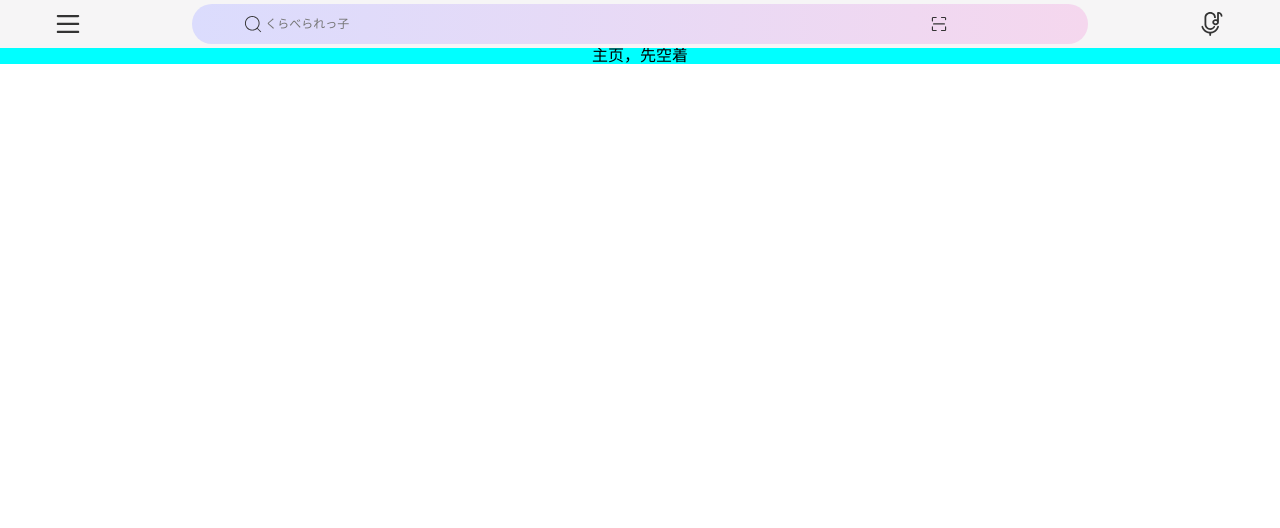
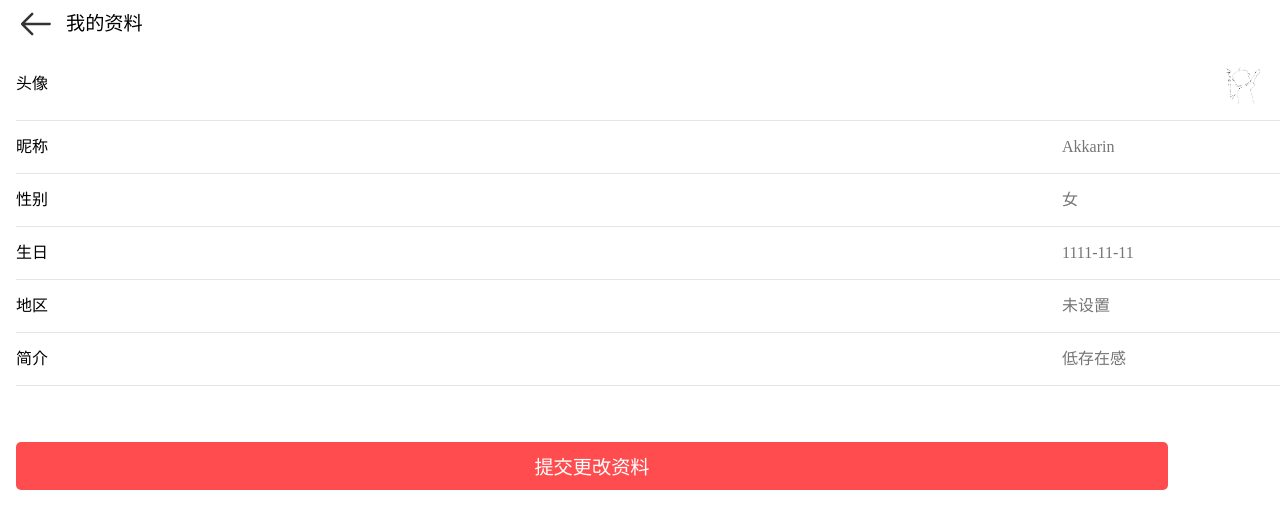
Before and after one commit to 9WiSHao/FakeCouldMusicM, a Vue app: page /setting in a window 1280 px wide. Before the commit this address led to /home. Shown: the top 528 px of the page. Built offline with nearby package versions, Linux system fonts and the light colour scheme.

Commit message:
feat : 个人信息编辑

```diff
--- a/src/apis/person.js
+++ b/src/apis/person.js
@@ -67,3 +67,17 @@ export function getUserCommentAPI(id) {
 		method: 'GET',
 	});
 }
+
+export function updateInformationAPI(gender, birthday, nickname, province, city, signature) {
+	let formData = new FormData();
+	const cookie = localStorage.getItem('cookie');
+	formData.append('cookie', cookie);
+	return httpInstance({
+		url: `/user/update?gender=${gender}&signature=${signature}&city=${city}&nickname=${nickname}&birthday=${birthday}&province=${province}&noCookie=true`,
+		method: 'POST',
+		data: formData,
+		headers: {
+			'Content-Type': 'multipart/form-data',
+		},
+	});
+}
--- a/src/router/index.js
+++ b/src/router/index.js
@@ -34,6 +34,10 @@ const routes = [
 		component: () => import('@/views/List/index.vue'),
 	},
 	{
+		path: '/setting',
+		component: () => import('@/views/Setting/index.vue'),
+	},
+	{
 		path: '/:catchAll(.*)',
 		redirect: '/home',
 	},
--- a/src/stores/person.js
+++ b/src/stores/person.js
@@ -81,6 +81,8 @@ export const useUserStore = defineStore('user', () => {
 		// 计算是几零后
 		let age1 = new Date(user.value.birthday).getFullYear();
 		userReal.value.age = `${parseInt((age1 % 100) / 10)}0后`;
+
+		userReal.value.ageString = `${age1}-${new Date(user.value.birthday).getMonth() + 1}-${new Date(user.value.birthday).getDate()}`;
 		// 获取城市
 		const location = new ChinaLocation(list);
 		location.changeLocation(user.value.provinceCode, user.value.cityCode);
--- a/src/views/List/components/ListMessage.vue
+++ b/src/views/List/components/ListMessage.vue
@@ -6,8 +6,8 @@
 
 	const { listDetail, songList, getListDetail, getSongList } = useSongListStore();
 
-	onMounted(async () => {
-		await getListDetail($route.params.id);
+	onMounted(() => {
+		getListDetail($route.params.id);
 	});
 </script>
 <template>
@@ -22,7 +22,7 @@
 			</div>
 			<div class="right">
 				<div class="list-name">
-					<div class="name">{{ listDetail.name ?? '歌单不知道叫啥' }}</div>
+					<div class="name">{{ listDetail.name ?? '歌单加载中' }}</div>
 					<div class="more"></div>
 				</div>
 				<div class="owner">
--- a/src/views/List/components/ListSongs.vue
+++ b/src/views/List/components/ListSongs.vue
@@ -2,12 +2,15 @@
 	import { onMounted } from 'vue';
 	import { useRoute } from 'vue-router';
 	import { useSongListStore } from '@/stores/songList.js';
+	import { ref } from 'vue';
 	const $route = useRoute();
-
+	let sure = ref(true);
 	const { listDetail, getListDetail, getSongList } = useSongListStore();
 
 	onMounted(async () => {
+		sure.value = true;
 		await getSongList($route.params.id);
+		sure.value = false;
 	});
 </script>
 <template>
@@ -25,7 +28,7 @@
 			</div>
 		</div>
 		<div class="songs">
-			<div class="song1" v-if="!listDetail.lists">
+			<div class="song1" v-if="sure">
 				<div class="num">1</div>
 				<div class="message">
 					<div class="songname">
@@ -41,7 +44,7 @@
 				<div class="more">
 					<img src="@/assets/icon/songlist/三点更多_灰.svg" alt="" />
 				</div>
-				<div class="loading">加载中...</div>
+				<div class="loading">(示例结构) 加载中...</div>
 			</div>
 			<div class="song1" v-else v-for="(item, index) in listDetail.lists" :key="item.id">
 				<div class="num">{{ index + 1 }}</div>
@@ -66,9 +69,12 @@
 <style scoped lang="scss">
 	.loading {
 		color: #999;
-		font-size: 1.2rem;
-		text-align: center;
+		font-size: larger;
 		margin-top: 2vh;
+		position: absolute;
+		margin-bottom: -10vh;
+		left: 50%;
+		transform: translateX(-50%);
 	}
 	.allSongs {
 		background-color: #fff;
@@ -105,6 +111,7 @@
 			}
 		}
 		.songs {
+			position: relative;
 			display: flex;
 			flex-direction: column;
 			gap: 2vh;
--- a/src/views/List/index.vue
+++ b/src/views/List/index.vue
@@ -17,7 +17,6 @@
 	.listAll {
 		background-color: #5992a1;
 		width: 100vw;
-		overflow: hidden;
 		.top {
 			position: fixed;
 			width: 100vw;
--- a/src/views/Personal/components/UserTop.vue
+++ b/src/views/Personal/components/UserTop.vue
@@ -2,6 +2,7 @@
 	import router from '@/router/index';
 	import { ref, onMounted, onBeforeUnmount } from 'vue';
 	import { useUserStore } from '@/stores/person.js';
+
 	const { user } = useUserStore();
 
 	const toHome = () => {
@@ -23,6 +24,11 @@
 		// 在组件销毁前移除滚动事件监听器
 		window.removeEventListener('scroll', handleScroll);
 	});
+
+	const emit = defineEmits(['setEdit']);
+	const clickEdit = () => {
+		emit('setEdit');
+	};
 </script>
 <template>
 	<div :class="['top', { 'scrolled-top': scrolled }]">
@@ -32,7 +38,7 @@
 		</div>
 		<div class="center"></div>
 		<div class="right">
-			<img :src="scrolled ? 'src/assets/icon/person/三点更多.svg' : 'src/assets/icon/person/三点更多_白.svg'" alt="" />
+			<img :src="scrolled ? 'src/assets/icon/person/三点更多.svg' : 'src/assets/icon/person/三点更多_白.svg'" alt="" @click="clickEdit" />
 		</div>
 	</div>
 </template>
--- /dev/null
+++ b/src/views/Personal/components/settingOut.vue
@@ -0,0 +1,42 @@
+<script setup>
+	import router from '@/router/index';
+	const toSetting = () => {
+		router.push('/setting');
+	};
+</script>
+<template>
+	<div class="settingOut">
+		<div class="editor" @click="toSetting">
+			<img src="@/assets/icon/person/编辑资料.svg" alt="" />
+			<div class="text">编辑资料</div>
+		</div>
+		<div class="editor" @click="toSetting">
+			<img src="@/assets/icon/person/编辑资料.svg" alt="" />
+			<div class="text">编辑资料</div>
+		</div>
+		<div class="editor" @click="toSetting">
+			<img src="@/assets/icon/person/编辑资料.svg" alt="" />
+			<div class="text">编辑资料</div>
+		</div>
+	</div>
+</template>
+<style scoped lang="scss">
+	.settingOut {
+		width: 50vw;
+		height: 20vh;
+		border-radius: 8px;
+		background-color: white;
+		padding: 1vh;
+		display: flex;
+		flex-direction: column;
+		justify-content: space-around;
+		img {
+			height: 3vh;
+		}
+		.editor {
+			display: flex;
+			align-items: center;
+			gap: 10px;
+		}
+	}
+</style>
--- a/src/views/Personal/index.vue
+++ b/src/views/Personal/index.vue
@@ -4,6 +4,7 @@
 	import UserMain from './components/UserMain.vue';
 	import UserStatus from './components/UserStatus.vue';
 	import UserSetting from './components/UserSetting.vue';
+	import settingOut from './components/settingOut.vue';
 	import { ref, onMounted, onBeforeUnmount } from 'vue';
 
 	import { useUserStore } from '@/stores/person.js';
@@ -11,19 +12,29 @@
 	const { user, userReal, setUserInformation, setUserMoreInformation, setUserPlaylist, setUserReal } = useUserStore();
 
 	onMounted(async () => {
-		// 挂载完获取全部主页信息，比较慢
-		await setUserInformation();
-		await setUserMoreInformation();
-		await setUserPlaylist();
-		await setUserReal();
+		if (!userReal.listenSongs) {
+			// 挂载完获取全部主页信息，比较慢
+			await setUserInformation();
+			await setUserMoreInformation();
+			await setUserPlaylist();
+			await setUserReal();
+		}
 	});
+
+	let settin = ref(false);
+	const toggleSetting = () => {
+		settin.value = !settin.value;
+	};
+	const outSetting = () => {
+		settin.value = false;
+	};
 </script>
 <template>
 	<div class="bgc">
 		<div class="top">
-			<UserTop />
+			<UserTop @setEdit="toggleSetting" />
 		</div>
-		<UserBase />
+		<UserBase @click="outSetting" />
 		<div class="table">
 			<div class="text">
 				<div class="main-page" @click="test">主页</div>
@@ -38,6 +49,7 @@
 			<!-- <UserStatus />
 			<UserSetting />  -->
 		</div>
+		<div :class="settin ? 'In' : 'Out'"><settingOut /></div>
 	</div>
 </template>
 <style scoped lang="scss">
@@ -77,4 +89,17 @@
 			// left: 76vw;
 		}
 	}
+
+	.Out {
+		position: absolute;
+		top: -100%;
+		right: -100%;
+		transition: all 0.5s ease-in-out;
+	}
+	.In {
+		position: absolute;
+		top: 0;
+		right: 0;
+		transition: all 0.5s ease-in-out;
+	}
 </style>
--- /dev/null
+++ b/src/views/Setting/index.vue
@@ -0,0 +1,159 @@
+<script setup>
+	import { useUserStore } from '@/stores/person.js';
+	import { onMounted } from 'vue';
+	import { ref } from 'vue';
+	import { updateInformationAPI } from '@/apis/person.js';
+	import ChinaLocation from 'china-location';
+	import router from '@/router/index';
+
+	const { user, userReal } = useUserStore();
+
+	let nickname = ref('');
+	let gender = ref('');
+	let birthday = ref('');
+	let location = ref('');
+	let signature = ref('');
+	const submit = async () => {
+		console.log(nickname.value);
+		console.log(gender.value);
+		console.log(birthday.value);
+		console.log(location.value);
+		console.log(signature.value);
+		// 如果没有设置，就还是原来的值
+		if (nickname.value == '') {
+			nickname.value = userReal.nickname;
+		}
+		if (gender.value == '') {
+			gender.value = userReal.gender;
+		}
+		if (birthday.value == '') {
+			birthday.value = userReal.ageString;
+		}
+		if (location.value == '') {
+			location.value = user.cityCode;
+		}
+		if (signature.value == '') {
+			signature.value = userReal.signature;
+		}
+
+		// 处理性别 0:保密 1:男性 2:女性
+		if (gender.value == '男') {
+			gender.value = 1;
+		}
+		if (gender.value == '女') {
+			gender.value = 2;
+		} else {
+			gender.value = 0;
+		}
+		// 处理生日，把字符转化为时间戳
+		birthday.value = new Date(birthday.value).getTime();
+		// 处理城市，把名字转化成代码
+		// 真完蛋，只能数字代号转城市名，反过来转不了，那就算了，强制要求输入城市代码吧
+		let cityCode = location.value;
+		let province = Math.floor(location.value / 1000) * 1000;
+
+		let provinceCode = location.value;
+
+		// updateInformationAPI(gender, birthday, nickname, province, city, signature)
+		const res = await updateInformationAPI(gender.value, birthday.value, nickname.value, province, cityCode, signature.value);
+		if (res.status == 200) {
+			alert('修改成功');
+		}
+	};
+
+	const backUser = () => {
+		router.push('/user');
+	};
+</script>
+<template>
+	<div class="setting-main">
+		<div class="top">
+			<img src="@/assets/icon/person/左箭头.svg" alt="" @click="backUser" />
+			<div class="text">我的资料</div>
+		</div>
+		<div class="main">
+			<div class="avator">
+				<div class="text">头像</div>
+				<img :src="userReal.avatarUrl ?? 'src/assets/images/Akkarin.jpg'" alt="" />
+			</div>
+			<div class="line"></div>
+			<div class="nickname">
+				<div class="text">昵称</div>
+				<input type="text" :placeholder="userReal.nickname ?? 'Akkarin'" v-model="nickname" />
+			</div>
+			<div class="line"></div>
+			<div class="gender">
+				<div class="text">性别</div>
+				<input type="text" :placeholder="userReal.gender ? '男' : '女'" v-model="gender" />
+			</div>
+			<div class="line"></div>
+			<div class="birthday">
+				<div class="text">生日</div>
+				<input type="text" :placeholder="userReal.ageString ?? '1111-11-11'" v-model="birthday" />
+			</div>
+			<div class="line"></div>
+			<div class="location">
+				<div class="text">地区</div>
+				<input type="text" :placeholder="userReal.adress2 ?? '未设置'" v-model="location" />
+			</div>
+			<div class="line"></div>
+			<div class="signature">
+				<div class="text">简介</div>
+				<input type="text" :placeholder="userReal.signature ?? '低存在感'" v-model="signature" />
+			</div>
+			<div class="line"></div>
+		</div>
+		<button @click="submit">提交更改资料</button>
+	</div>
+</template>
+<style scoped lang="scss">
+	.top {
+		padding: 2vh;
+		width: 100vw;
+		height: 6vh;
+		display: flex;
+		align-items: center;
+		gap: 10px;
+		img {
+			height: 5vh;
+		}
+		.text {
+			font-size: larger;
+		}
+	}
+	.main {
+		padding: 2vh;
+		display: flex;
+		flex-direction: column;
+		gap: 2vh;
+		& > div {
+			display: flex;
+			justify-content: space-between;
+			align-items: center;
+			input {
+				border: none;
+				outline: none;
+			}
+		}
+		img {
+			height: 5vh;
+		}
+	}
+
+	button {
+		width: 90vw;
+		height: 6vh;
+		background-color: #ff4d4f;
+		border: none;
+		border-radius: 5px;
+		color: white;
+		font-size: larger;
+		margin: 5vh 2vh;
+	}
+
+	.line {
+		width: 100vw;
+		height: 1px;
+		background-color: #e5e5e5;
+	}
+</style>
```
Also changed, not shown: src/assets/icon/person/编辑资料.svg (added), 1 other file (tests, documents, lock files or other folders).
